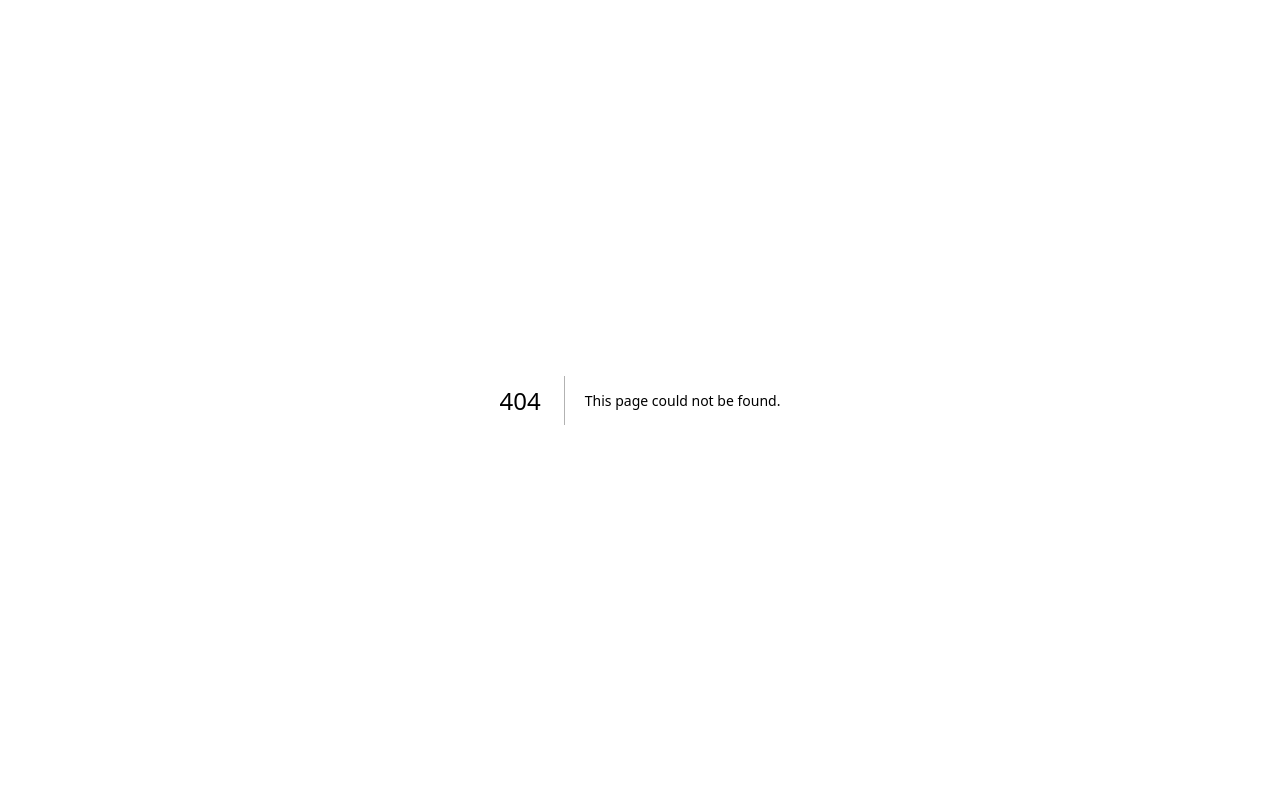
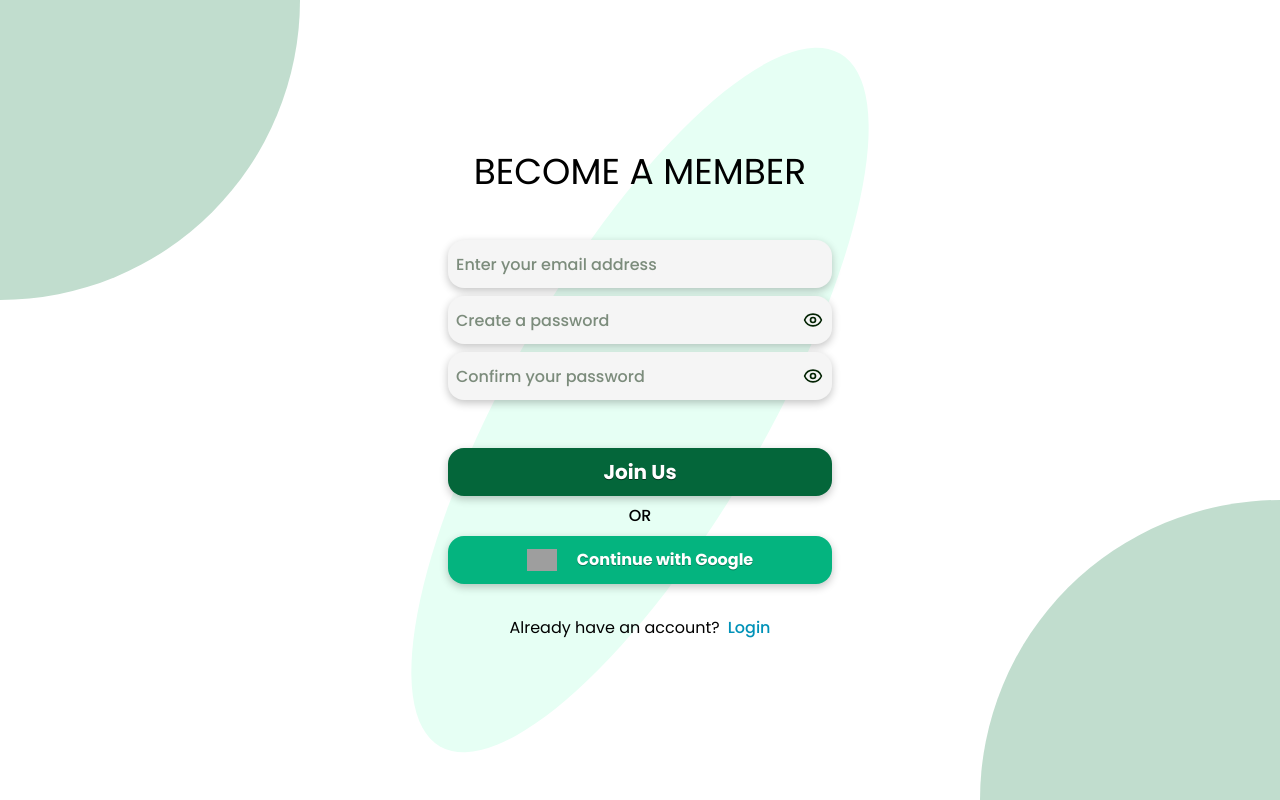
Before and after one commit to African-Mande-Foundation/Africano-Mande-Foundation-Website, a Next.js app: page /register in a window 1280 px wide. Before the commit this address had no page. Built offline with nearby package versions, Linux system fonts and the light colour scheme; grey boxes are pictures that could not be loaded.

Commit message:
Login / Register UI done

```diff
--- /dev/null
+++ b/app/components/LoginRegisterBg.tsx
@@ -0,0 +1,10 @@
+export default function LoginRegisterBg () {
+    return(
+        <div className="absolute z-0 w-screen h-screen items-center justify-center flex flex-col p-5 overflow-clip bg-white">
+            <div className="login_register_box_1 absolute z-5 top-0 left-0 w-[100px] h-[100px] md:w-[200px] md:h-[200px] xl:w-[300px] xl:h-[300px] bg-[#C1DDCE]"></div>
+            <div className="login_register_box_2 absolute z-6 w-1/2 md:w-1/3 rotate-15 md:rotate-30 lg:w-1/5  h-full bg-[#E6FFF4]">
+            </div>
+            <div className="login_register_box_3 absolute z-5 bottom-0 right-0 w-[100px] h-[100px] md:w-[200px] md:h-[200px] xl:w-[300px] xl:h-[300px] bg-[#C1DDCE]"></div>
+        </div>
+    )
+}
--- a/app/globals.css
+++ b/app/globals.css
@@ -477,3 +477,19 @@ body {
 .mapouter{position:relative;text-align:right;width:100%;height:400px;}
 .gmap_canvas {overflow:hidden;background:none!important;width:100%;height:400px;}
 .gmap_iframe {height:400px!important;}
+
+.login_register_box_1{
+    border-radius: 0% 100% 100% 0% / 100% 0% 100% 0% ;
+}
+
+.login_register_box_2{
+    border-radius: 50% 50% 50% 50% / 50% 50% 50% 50%  ;
+}
+
+.login_register_box_3{
+    border-radius: 100% 0% 100% 0% / 100% 100% 0% 0% ;
+}
+
+._shadow{
+    box-shadow: rgba(0, 0, 0, 0.24) 0px 3px 8px;
+}
--- /dev/null
+++ b/app/login/page.tsx
@@ -0,0 +1,65 @@
+"use client";
+import LoginRegisterBg from "../components/LoginRegisterBg";
+import Image from "next/image";
+import {Eye, EyeOff} from 'lucide-react';
+import { useState } from "react";
+import Link from "next/link";
+
+export default function Login () {
+    const [showPassword, setShowPassword] = useState(false);
+    return(
+        <div className="relative ">
+            <LoginRegisterBg/>
+            <div className="w-screen h-screen absolute border flex items-center justify-center border-amber-500 z-10">
+                <div className="p-2 md:p-4 lg:px-5 max-w-screen-xl w-full flex items-center justify-center h-full">
+                    <div className="w-full items-center justify-center flex flex-col">
+                        <p className="text-black text-4xl text-center text-shadow-2xl ">LOG IN</p>
+                        <form className="p-2 w-full md:w-[400px] gap-y-2 flex flex-col mt-10">
+                            <input
+                                type="email"
+                                placeholder="Enter your email address"
+                                className="p-2 w-full h-12 rounded-2xl bg-[#F5F5F5] text-[#032303] _shadow font-medium focus:outline-none"
+                            />
+
+                            <div className="h-12 rounded-2xl bg-[#F5F5F5] text-[#032303] _shadow font-medium outline-[#032303] w-full flex items-center justify-center">
+                                <input
+                                type={showPassword? "text" : "password"}
+                                placeholder="Enter your password"
+                                className="p-2 w-80/100 md:w-90/100 h-full focus:outline-none"
+                                />
+                                <div className="w-20/100 md:w-10/100 flex items-center justify-center p-2 h-full">
+                                    <button type="button" className="cursor-pointer" tabIndex={-1} onClick={() => setShowPassword((prev) => !prev)}>
+                                    {showPassword? <EyeOff size={20}/> : <Eye size={20} />}
+                                    </button>
+                                </div>
+
+
+                            </div>
+
+
+
+                            <button className=" cursor-pointer p-5 w-full h-12 items-center justify-center flex rounded-2xl bg-[#04663A] text-white _shadow font-bold text-xl mt-10 text-shadow-black/50 text-shadow-2xs ">
+                                Log In
+                            </button>
+                            <p className="text-black font-medium text-center text-shadow-2xl">
+                                OR
+                            </p>
+                            <button className="cursor-pointer p-5 w-full h-12 items-center justify-center flex gap-x-5 rounded-2xl bg-[#04B47F] text-white _shadow font-bold text-shadow-black/30 text-shadow-2xs text-base ">
+                                <Image src="https://firebasestorage.googleapis.com/v0/b/foundation-fm.firebasestorage.app/o/Foundation_FM_Media%2Ficons8-google-48.png?alt=media&token=b423d98b-7fca-4535-a5d8-3ef2e849680d" alt="google_icon" width={30} height={30} className='shadow-2xl shadow-black' />
+                                Continue with Google
+                            </button>
+
+                            <div className=" mt-6 flex items-center justify-center gap-2 w-full text-center">
+                            <p className='text-black'>Don&apos;t have an account?</p>
+                            <Link href="/register" className="font-medium text-cyan-600 hover:text-cyan-500">
+                                Sign up
+                            </Link>
+                        </div>
+
+                        </form>
+                    </div>
+                </div>
+            </div>
+        </div>
+    )
+}
--- /dev/null
+++ b/app/register/page.tsx
@@ -0,0 +1,83 @@
+"use client";
+import LoginRegisterBg from "../components/LoginRegisterBg";
+import Image from "next/image";
+import {Eye, EyeOff} from 'lucide-react';
+import { useState } from "react";
+import Link from "next/link";
+
+export default function Register () {
+    const [showPassword, setShowPassword] = useState(false);
+    return(
+        <div className="relative ">
+            <LoginRegisterBg/>
+            <div className="w-screen h-screen absolute border-0 flex items-center justify-center border-amber-500 z-10">
+                <div className="p-2 md:p-4 lg:px-5 max-w-screen-xl w-full flex items-center justify-center h-full">
+                    <div className="w-full items-center justify-center flex flex-col">
+                        <p className="text-black text-4xl text-center text-shadow-2xl ">BECOME A MEMBER</p>
+                        <form className="p-2 w-full md:w-[400px] gap-y-2 flex flex-col mt-10">
+                            <input
+                                type="email"
+                                placeholder="Enter your email address"
+                                className="p-2 w-full h-12 rounded-2xl bg-[#F5F5F5] text-[#032303] _shadow font-medium focus:outline-none"
+                            />
+
+                            <div className="h-12 rounded-2xl bg-[#F5F5F5] text-[#032303] _shadow font-medium outline-[#032303] w-full flex items-center justify-center">
+                                <input
+                                type={showPassword? "text" : "password"}
+                                placeholder="Create a password"
+                                className="p-2 w-80/100 md:w-90/100 h-full focus:outline-none"
+                                />
+
+
+                                <div className="w-20/100 md:w-10/100 flex items-center justify-center p-2 h-full">
+                                    <button type="button" className="cursor-pointer" tabIndex={-1} onClick={() => setShowPassword((prev) => !prev)}>
+                                    {showPassword? <EyeOff size={20}/> : <Eye size={20} />}
+                                    </button>
+                                </div>
+
+
+                            </div>
+
+                            <div className="h-12 rounded-2xl bg-[#F5F5F5] text-[#032303] _shadow font-medium outline-[#032303] w-full flex items-center justify-center">
+                                <input
+                                type={showPassword? "text" : "password"}
+                                placeholder="Confirm your password"
+                                className="p-2 w-80/100 md:w-90/100 h-full focus:outline-none"
+                                />
+
+
+                                <div className="w-20/100 md:w-10/100 flex items-center justify-center p-2 h-full">
+                                    <button type="button" className="cursor-pointer" tabIndex={-1} onClick={() => setShowPassword((prev) => !prev)}>
+                                    {showPassword? <EyeOff size={20}/> : <Eye size={20} />}
+                                    </button>
+                                </div>
+
+
+                            </div>
+
+
+
+                            <button className=" cursor-pointer p-5 w-full h-12 items-center justify-center flex rounded-2xl bg-[#04663A] text-white _shadow font-bold text-xl mt-10 text-shadow-black/50 text-shadow-2xs ">
+                                Join Us
+                            </button>
+                            <p className="text-black font-medium text-center text-shadow-2xl">
+                                OR
+                            </p>
+                            <button className=" cursor-pointer p-5 w-full h-12 items-center justify-center flex gap-x-5 rounded-2xl bg-[#04B47F] text-white _shadow font-bold text-shadow-black/30 text-shadow-2xs text-base ">
+                                <Image src="https://firebasestorage.googleapis.com/v0/b/foundation-fm.firebasestorage.app/o/Foundation_FM_Media%2Ficons8-google-48.png?alt=media&token=b423d98b-7fca-4535-a5d8-3ef2e849680d" alt="google_icon" width={30} height={30} className='shadow-2xl shadow-black' />
+                                Continue with Google
+                            </button>
+
+                            <div className="mt-6 flex items-center justify-center gap-2 w-full text-center">
+                                <p className="text-black">Already have an account?</p>
+                                <Link href="/login" className="font-medium text-cyan-600 hover:text-cyan-500">Login</Link>
+                            </div>
+
+
+                        </form>
+                    </div>
+                </div>
+            </div>
+        </div>
+    )
+}
--- a/app/sections/Navbar.tsx
+++ b/app/sections/Navbar.tsx
@@ -74,7 +74,7 @@ export default function Navbar({ showContactModal, setShowContactModal }: Contac
                     <div className="w-full h-200 items-center justify-start flex flex-col gap-y-2 border-0 border-amber-500 overflow-y-scroll">
 
                         {/* About Us */}
-                        <div className="border w-full border-gray rounded-4xl py-3 px-4" ref={dropAboutRef}>
+                        <div className="border w-full border-white rounded-4xl py-3 px-4" ref={dropAboutRef}>
                             <button
                                 className="items-center flex-col justify-between w-full text-white text-sm"
                                 onClick={() => setDropAbout(!dropAbout)}
@@ -118,7 +118,7 @@ export default function Navbar({ showContactModal, setShowContactModal }: Contac
                         </div>
 
                         {/* Services */}
-                        <div className="border w-full border-gray rounded-4xl py-3 px-4" ref={dropServiceRef}>
+                        <div className="border w-full border-white rounded-4xl py-3 px-4" ref={dropServiceRef}>
                             <button
                                 className="items-center flex-col justify-between w-full text-white text-sm text-left"
                                 onClick={() => setDropService(!dropService)}
@@ -193,7 +193,7 @@ export default function Navbar({ showContactModal, setShowContactModal }: Contac
                         </div>
 
                         {/* Archive */}
-                        <div className="border w-full border-gray rounded-4xl py-3 px-4" ref={dropArchiveRef}>
+                        <div className="border w-full border-white rounded-4xl py-3 px-4" ref={dropArchiveRef}>
                             <button
                                 className="items-center flex-col justify-between w-full text-white text-sm"
                                 onClick={() => setDropArchive(!dropArchive)}
@@ -231,7 +231,7 @@ export default function Navbar({ showContactModal, setShowContactModal }: Contac
 
 
                         {/* Project */}
-                        <div className="border w-full border-gray rounded-4xl py-3 px-4" ref={dropProjectRef}>
+                        <div className="border w-full border-white rounded-4xl py-3 px-4" ref={dropProjectRef}>
                             <button
                                 className="items-center flex-col justify-between w-full text-white text-sm"
                                 onClick={() => setDropProject(!dropProject)}
@@ -281,7 +281,7 @@ export default function Navbar({ showContactModal, setShowContactModal }: Contac
 
 
                         {/* Location */}
-                        <div className="border w-full border-gray rounded-4xl py-3 px-4" ref={dropLocationRef}>
+                        <div className="border w-full border-white rounded-4xl py-3 px-4" ref={dropLocationRef}>
                             <button
                                 className="items-center flex-col justify-between w-full text-white text-sm"
                                 onClick={() => setDropLocation(!dropLocation)}
@@ -302,7 +302,7 @@ export default function Navbar({ showContactModal, setShowContactModal }: Contac
                         </div>
 
                         {/* Contact */}
-                        <div className="border w-full border-gray rounded-4xl py-3 px-4">
+                        <div className="border w-full border-white rounded-4xl py-3 px-4">
                             <button
                                 className="items-center flex-col justify-between w-full text-white text-sm" onClick={() => {setShowContactModal(true)}}
 
@@ -316,8 +316,8 @@ export default function Navbar({ showContactModal, setShowContactModal }: Contac
 
 
                         <div className="w-full h-auto mt-2 items-center justify-center flex flex-col text-sm text-center font-bold gap-y-2">
-                            <Link href="" className="w-full py-3 px-4 rounded-4xl bg-[#fff] text-[#005e84]">Become a Member</Link>
-                            <Link href="" className="w-full py-3 px-4 rounded-4xl bg-[#005e84] text-[#fff]">Login</Link>
+                            <Link href="/register" className="w-full py-3 px-4 rounded-4xl bg-[#fff] text-[#005e84]">Become a Member</Link>
+                            <Link href="/login" className="w-full py-3 px-4 rounded-4xl bg-[#005e84] text-[#fff]">Login</Link>
 
                         </div>
                     </div>
```
